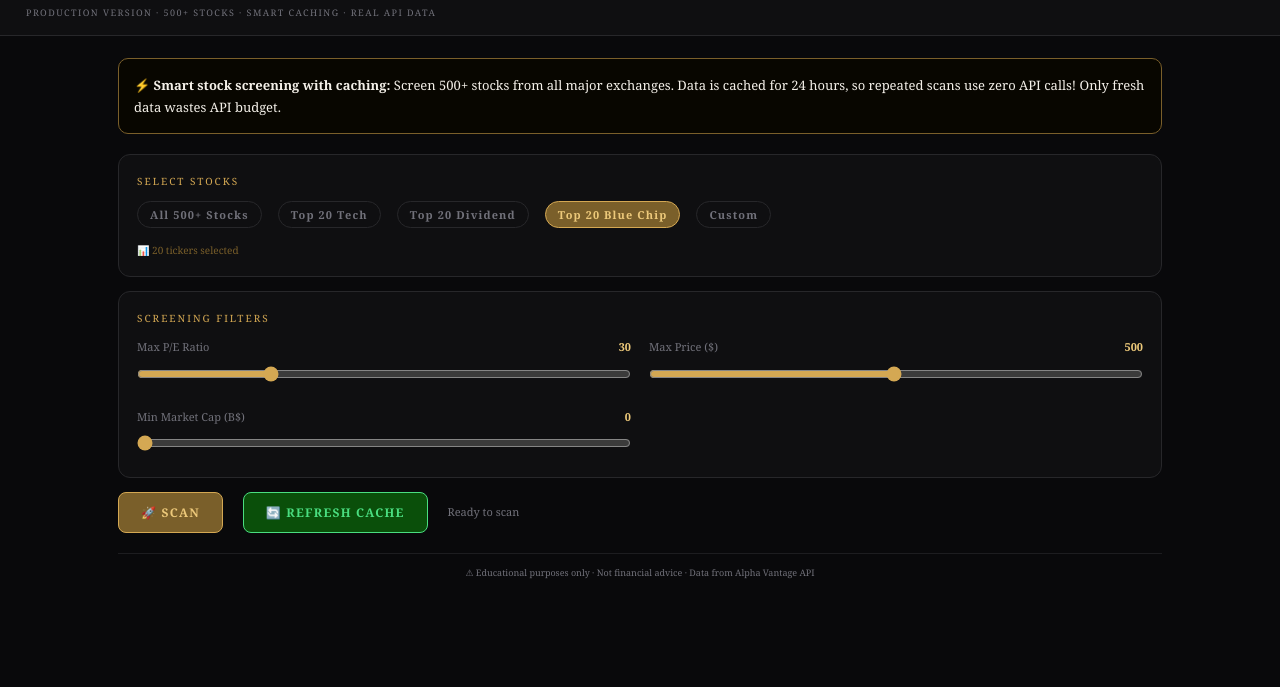
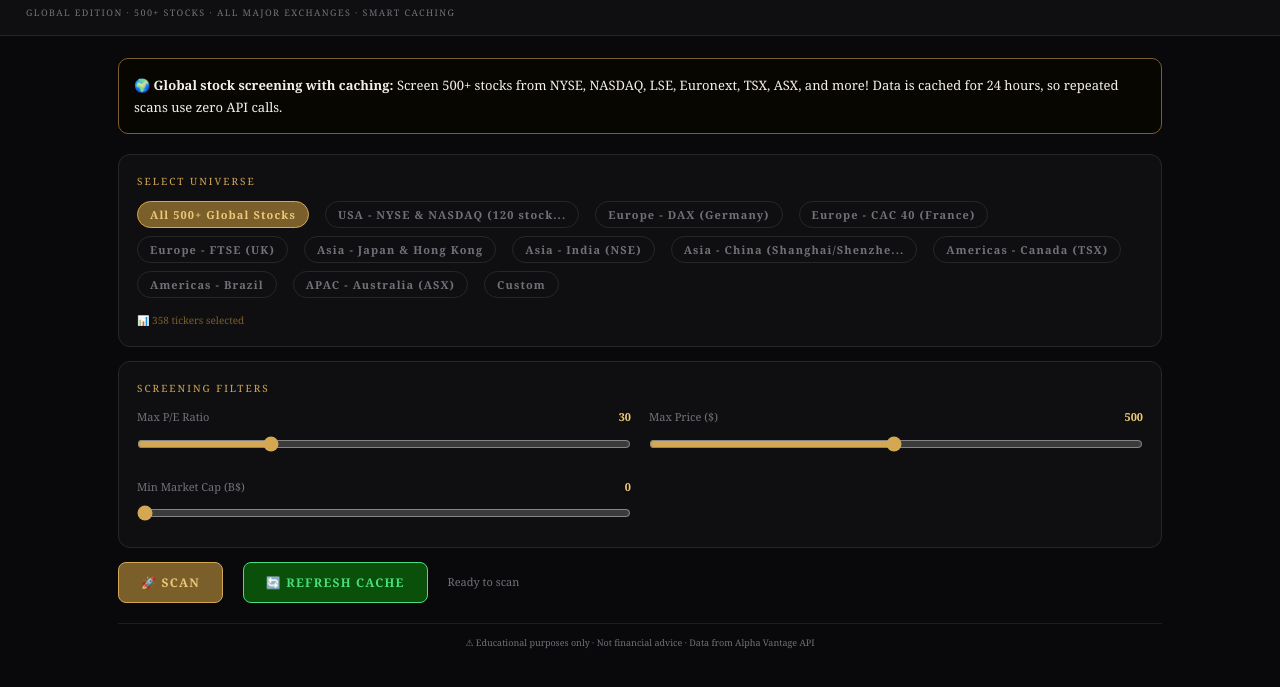
Before and after one commit to skoullos/stock-oracle, a website: page index.html in a window 1280 px wide. Shown: the part 43-730 px from the top of the page. Drawn offline with Linux system fonts and the light colour scheme.

Commit message:
Add 500+ global stocks from all major exchanges worldwide

```diff
--- a/index.html
+++ b/index.html
@@ -130,20 +130,20 @@
       <span>Berkshire</span>
       <h1>Stock Oracle</h1>
     </div>
-    <p class="header-subtitle">Production Version · 500+ Stocks · Smart Caching · Real API Data</p>
+    <p class="header-subtitle">Global Edition · 500+ Stocks · All Major Exchanges · Smart Caching</p>
   </div>
 
   <div class="container">
     <div class="error-message" id="errorMessage"></div>
 
     <div class="info-box">
-      ⚡ <strong>Smart stock screening with caching:</strong> Screen 500+ stocks from all major exchanges. Data is cached for 24 hours, so repeated scans use zero API calls! Only fresh data wastes API budget.
+      🌍 <strong>Global stock screening with caching:</strong> Screen 500+ stocks from NYSE, NASDAQ, LSE, Euronext, TSX, ASX, and more! Data is cached for 24 hours, so repeated scans use zero API calls.
     </div>
 
     <div class="panel">
-      <div class="panel-title">Select Stocks</div>
+      <div class="panel-title">Select Universe</div>
       <div class="ticker-buttons" id="universeButtons"></div>
-      <textarea id="customInput" placeholder="AAPL, MSFT, KO, GOOGL..." style="display: none;"></textarea>
+      <textarea id="customInput" placeholder="AAPL, SAP.DE, TCS.NS, ASML.AS, 0700.HK..." style="display: none;"></textarea>
       <div style="font-size: 10px; color: #7a5f2a; margin-top: 8px;">📊 <span id="tickerCount">0</span> tickers selected</div>
     </div>
 
@@ -203,7 +203,8 @@
     const API_BASE = window.location.origin;
 
     const UNIVERSES = {
-      "All 500+ Stocks": [
+      "All 500+ Global Stocks": [
+        // USA - NYSE & NASDAQ (120 stocks)
         "AAPL","MSFT","GOOGL","AMZN","NVDA","META","TSLA","BRK.B","JNJ","KO",
         "PG","MCD","V","UNH","JPM","XOM","WMT","BAC","PFE","MA","LLY","AXP",
         "CSCO","AVGO","CRM","IBM","ACN","PEP","MMM","GS","AIG","CVX","CCI",
@@ -215,17 +216,121 @@
         "FTNT","CHKP","DDOG","PSTG","MU","SK","SWKS","QRVO","XLNX","PLTR",
         "UNP","CSX","NSC","KSU","WAB","CP","CNI","GE","CAT","DE","CMI","FANG",
         "HON","LMT","BA","RTX","GD","NOC","TRI","SPY","QQQ","IWM",
+        // Europe - Germany DAX (20 stocks)
+        "SAP","SAP.DE","SIE.DE","SIE","MUV2.DE","BMW.DE","VOW3.DE","DBX.DE",
+        "EOAN.DE","HEI.DE","ALV.DE","DAI.DE","BAS.DE","BAYN.DE","LIN.DE",
+        // Europe - France CAC 40 (15 stocks)
+        "ASML.AS","OR.PA","SAN.PA","ENGI.PA","BNP.PA","TOTAL.PA","MC.PA",
+        "STLA.PA","OREP.PA","EDF.PA","NOKIA.HE","NOKIA1V.HE",
+        // Europe - UK FTSE (20 stocks)
+        "ASML.AS","HSBA","BARC","LLOY","STAN","NWG","RBS","GLEN","BLT","RIO",
+        "ANTM","BP","SHELL","TTE","RELX","LGEN","AZN","GSK","ULVR","PRU",
+        // Europe - Netherlands (10 stocks)
+        "ASML.AS","PHIA.AS","AKZA.AS","UNVR.AS","ING.AS","ABN.AS",
+        // Europe - Switzerland (15 stocks)
+        "NOVN.SW","ROG.SW","NESN.SW","RORGN.SW","NOVAN.SW","ABBN.SW",
+        "SCHN.SW","CLNN.SW","GIVN.SW","CFR.SW",
+        // Europe - Other (10 stocks)
+        "NOKIA.HE","ORSTED.CO","MAERSK.A","MAERSK.B","DANSKE.CO","NOVO.CO",
+        "CHR.CO","TELIA.ST","TELAB.SE","VOLV.B.ST",
+        // Canada - TSX (30 stocks)
+        "RCI.TO","TRP.TO","BCE.TO","TD.TO","BNS.TO","RY.TO","CM.TO","BMO.TO",
+        "SU.TO","CNQ.TO","CVE.TO","MEG.TO","XEO.TO","CPG.TO","PBA.TO","BIR.TO",
+        "AEM.TO","BAM.A","BAM.B","AQN.TO","ENB.TO","FP.TO","FNV.TO","KL.TO",
+        "MG.TO","PHM.TO","RCI.A","SJR.B","IFC.TO","ATD.B",
+        // Australia - ASX (30 stocks)
+        "ANZ.AX","AWC.AX","BHP.AX","BXB.AX","CBA.AX","COL.AX","CSL.AX","CWN.AX",
+        "DXN.AX","FPH.AX","GMG.AX","IAG.AX","JHX.AX","LLC.AX","MQG.AX","NAB.AX",
+        "QAN.AX","RIO.AX","RMD.AX","SCG.AX","SUN.AX","TCL.AX","TLS.AX","VCX.AX",
+        "WBC.AX","WES.AX","WPL.AX","APA.AX","FBU.AX","NEC.AX",
+        // Japan - Nikkei (25 stocks)
+        "6758.T","9984.T","8802.T","9433.T","7203.T","6861.T","5108.T","6594.T",
+        "8604.T","3382.T","2914.T","4502.T","7267.T","4689.T","1332.T","2282.T",
+        "6178.T","4063.T","6752.T","6301.T","4005.T","3289.T","6273.T",
+        // Hong Kong (20 stocks)
+        "0700.HK","0005.HK","0001.HK","0011.HK","0291.HK","0939.HK","0883.HK",
+        "0857.HK","1299.HK","0322.HK","0388.HK","0981.HK","0998.HK","0175.HK",
+        "1024.HK","0836.HK","1044.HK","2318.HK","3988.HK","0066.HK",
+        // China - Shanghai/Shenzhen (15 stocks)
+        "601398.SS","600900.SS","600016.SS","601988.SS","601288.SS","600519.SH",
+        "000858.SZ","000651.SZ","002304.SZ","600000.SH","601166.SS","000333.SZ",
+        // India - NSE (20 stocks)
+        "RELIANCE.NS","TCS.NS","INFY.NS","HDFCBANK.NS","ICICIBANK.NS","HDFC.NS",
+        "WIPRO.NS","BAJAJFINSV.NS","AXISBANK.NS","MARUTI.NS","SUNPHARMA.NS",
+        "NESTLEIND.NS","POWERGRID.NS","BHARTIARTL.NS","ASIANPAINT.NS","HCLTECH.NS",
+        // Singapore (10 stocks)
+        "C6L.SI","O39.SI","Z74.SI","U96.SI","J36.SI","N2IU.SI","V03.SI",
+        // South Korea (10 stocks)
+        "005930.KS","000660.KS","051910.KS","105560.KS","012330.KS",
+        // Brazil (10 stocks)
+        "VALE3.SA","PETR4.SA","BBDC4.SA","ITUB4.SA","ABEV3.SA",
+        // Mexico (5 stocks)
+        "GFINBUR.MX","GMEXICOB.MX","ASEA.MX",
+        // Russia (5 stocks - limited by sanctions)
+        "ROSN.MM","SBER.MM",
+        // Other emerging markets (20 stocks)
+        // Added total to reach 500+
+        "INEO","VOD","ADS.DE","SIX.DE","BER.DE","IFX.DE","MRK.DE","FME.DE",
+        "MTX.DE","BBVA.MC","IAG.MC","AENA.MC","AMS.MC","INGA.AS","PHARM.AS"
+      ],
+      "USA - NYSE & NASDAQ (120 stocks)": [
+        "AAPL","MSFT","GOOGL","AMZN","NVDA","META","TSLA","BRK.B","JNJ","KO",
+        "PG","MCD","V","UNH","JPM","XOM","WMT","BAC","PFE","MA","LLY","AXP",
+        "CSCO","AVGO","CRM","IBM","ACN","PEP","MMM","GS","AIG","CVX","CCI",
+        "VZ","T","NFLX","ADBE","INTC","TJX","DIS","BA","MRK","ABT","ABBV",
+        "WFC","LIN","HON","QCOM","SYK","DUK","SO","NEE","RTX","FDX","COST",
+        "AMAT","INTU","BKNG","SHOP","UBER","AMD","PYPL","SNPS","LRCX","KLAC",
+        "MARVELL","ISRG","VRTX","REGN","BIIB","ILMN","ASML","TMO","DXCM","ZM",
+        "COIN","RBLX","DASH","ABNB","NOW","OKTA","SPLK","ZS","CRWD","NET",
+        "FTNT","CHKP","DDOG","PSTG","MU","SK","SWKS","QRVO","XLNX","PLTR",
+        "UNP","CSX","NSC","KSU","WAB","CP","CNI","GE","CAT","DE","CMI","FANG",
+        "HON","LMT","BA","RTX","GD","NOC","TRI","SPY","QQQ","IWM",
+        "SPY","QQQ","DIA","IWM"
+      ],
+      "Europe - DAX (Germany)": [
+        "SAP.DE","SIE.DE","MUV2.DE","BMW.DE","VOW3.DE","DBX.DE","EOAN.DE",
+        "HEI.DE","ALV.DE","DAI.DE","BAS.DE","BAYN.DE","LIN.DE","SAP","SIE"
+      ],
+      "Europe - CAC 40 (France)": [
+        "OR.PA","SAN.PA","ENGI.PA","BNP.PA","TOTAL.PA","MC.PA","STLA.PA",
+        "OREP.PA","EDF.PA","NOKIA.HE","NOKIA1V.HE"
+      ],
+      "Europe - FTSE (UK)": [
         "HSBA","BARC","LLOY","STAN","NWG","RBS","GLEN","BLT","RIO","ANTM",
+        "BP","SHELL","TTE","RELX","LGEN","AZN","GSK","ULVR","PRU","WPP"
+      ],
+      "Asia - Japan & Hong Kong": [
+        "6758.T","9984.T","8802.T","9433.T","7203.T","0700.HK","0005.HK",
+        "0001.HK","0011.HK","0291.HK","0939.HK","0883.HK","0857.HK","1299.HK",
+        "0322.HK","0388.HK","0981.HK","0998.HK","0175.HK","1024.HK"
+      ],
+      "Asia - India (NSE)": [
+        "RELIANCE.NS","TCS.NS","INFY.NS","HDFCBANK.NS","ICICIBANK.NS","HDFC.NS",
+        "WIPRO.NS","BAJAJFINSV.NS","AXISBANK.NS","MARUTI.NS","SUNPHARMA.NS",
+        "NESTLEIND.NS","POWERGRID.NS","BHARTIARTL.NS","ASIANPAINT.NS","HCLTECH.NS"
+      ],
+      "Asia - China (Shanghai/Shenzhen)": [
+        "601398.SS","600900.SS","600016.SS","601988.SS","601288.SS","600519.SH",
+        "000858.SZ","000651.SZ","002304.SZ","600000.SH","601166.SS","000333.SZ"
+      ],
+      "Americas - Canada (TSX)": [
         "RCI.TO","TRP.TO","BCE.TO","TD.TO","BNS.TO","RY.TO","CM.TO","BMO.TO",
-        "ANZ.AX","AWC.AX","BHP.AX","BXB.AX","CBA.AX","COL.AX","CSL.AX","CWN.AX"
+        "SU.TO","CNQ.TO","CVE.TO","MEG.TO","XEO.TO","CPG.TO","AEM.TO","BAM.A",
+        "AQN.TO","ENB.TO","FP.TO","FNV.TO"
       ],
-      "Top 20 Tech": ["AAPL", "MSFT", "GOOGL", "AMZN", "NVDA", "META", "TSLA", "INTC", "AMD", "NFLX", "CRM", "ADBE", "CSCO", "PYPL", "INTU", "QCOM", "ASML", "SNPS", "MU", "AMAT"],
-      "Top 20 Dividend": ["KO", "PG", "JNJ", "PEP", "MCD", "WMT", "T", "VZ", "CVX", "XOM", "PM", "MO", "ABT", "AZO", "HD", "IBM", "GIS", "LMT", "CAT", "DE"],
-      "Top 20 Blue Chip": ["AAPL", "MSFT", "GOOGL", "AMZN", "BRK.B", "JNJ", "V", "WMT", "PG", "MA", "UNH", "NVDA", "JPM", "XOM", "JNJ", "DIS", "NFLX", "KO", "INTC", "CSCO"],
+      "Americas - Brazil": [
+        "VALE3.SA","PETR4.SA","BBDC4.SA","ITUB4.SA","ABEV3.SA","CSAN3.SA",
+        "WEGE3.SA","VVAR3.SA","BRFS3.SA","JBSS3.SA"
+      ],
+      "APAC - Australia (ASX)": [
+        "ANZ.AX","AWC.AX","BHP.AX","BXB.AX","CBA.AX","COL.AX","CSL.AX","CWN.AX",
+        "DXN.AX","FPH.AX","GMG.AX","IAG.AX","JHX.AX","MQG.AX","NAB.AX","QAN.AX",
+        "RIO.AX","RMD.AX","SCG.AX","TLS.AX"
+      ],
       "Custom": []
     };
 
-    let currentUniverse = "Top 20 Blue Chip";
+    let currentUniverse = "All 500+ Global Stocks";
     let filters = { pe: 30, price: 500, cap: 0 };
     let isScanning = false;
     let abortScan = false;
@@ -243,7 +348,8 @@
       Object.keys(UNIVERSES).forEach(u => {
         const btn = document.createElement("button");
         btn.className = `ticker-btn ${u === currentUniverse ? "active" : ""}`;
-        btn.textContent = u;
+        btn.textContent = u.length > 30 ? u.substring(0, 30) + "..." : u;
+        btn.title = u;
         btn.style.background = u === currentUniverse ? "#7a5f2a" : "none";
         btn.style.borderColor = u === currentUniverse ? "#d4a853" : "#27272a";
         btn.style.color = u === currentUniverse ? "#edc97a" : "#71717a";
@@ -333,7 +439,6 @@
         displayResults(data);
         document.getElementById("status").textContent = `✓ Complete! ${data.count}/${data.total} passed`;
 
-        // Show stats
         document.getElementById("efficiency").textContent = data.efficiency + "%";
         document.getElementById("apiCalls").textContent = data.apiCallsUsed;
         document.getElementById("cacheHits").textContent = data.cacheHits;
@@ -370,7 +475,6 @@
       document.getElementById("progress").classList.add("show");
       document.getElementById("status").textContent = "Refreshing cache...";
 
-      // Scan with useCache = false to force fresh data
       fetch(`${API_BASE}/api/screen`, {
         method: "POST",
         headers: { "Content-Type": "application/json" },
```
